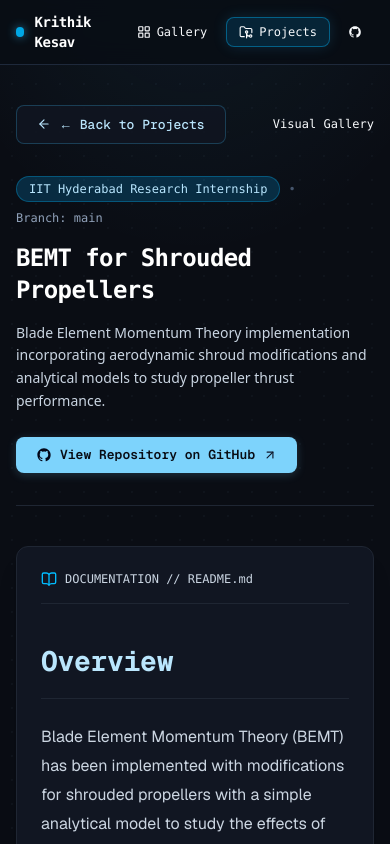
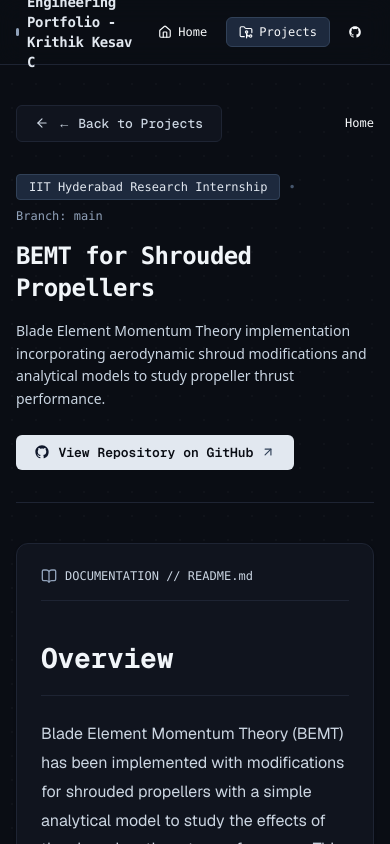
Before and after one commit to Krit8025/krit8025.github.io, a Next.js app: page /projects/BEMT-Shrouded-Propellers in a window 390 px wide. Shown: the top 844 px of the page. Built offline with nearby package versions, Linux system fonts and the light colour scheme.

Commit message:
feat: full knuckle CAD containment, Krithik Kesav C name update, Home nav label, muted zero-glow palette

```diff
--- a/src/app/globals.css
+++ b/src/app/globals.css
@@ -3,17 +3,11 @@
 
 :root {
   --background: #0a0d14;
-  --surface: #111622;
-  --surface-card: #131b2a;
-  --surface-hover: #172133;
-  --border-muted: #1f2633;
-  --border-active: #38bdf8;
-
-  --pastel-blue-light: #bae6fd;
-  --pastel-blue: #93c5fd;
-  --pastel-blue-sky: #7dd3fc;
-  --pastel-blue-deep: #38bdf8;
-  --pastel-ice: #e0f2fe;
+  --surface: #10141e;
+  --surface-card: #121723;
+  --surface-hover: #161c2b;
+  --border-muted: #1e2433;
+  --border-active: #475569;
 
   --text-primary: #f8fafc;
   --text-secondary: #cbd5e1;
@@ -27,10 +21,8 @@ body {
   min-height: 100vh;
   margin: 0;
   overflow-x: hidden;
-  background-image:
-    radial-gradient(ellipse 70% 40% at 50% -10%, rgba(56, 189, 248, 0.08), transparent),
-    radial-gradient(rgba(147, 197, 253, 0.035) 1px, transparent 1px);
-  background-size: 100% 100%, 24px 24px;
+  background-image: radial-gradient(rgba(255, 255, 255, 0.025) 1px, transparent 1px);
+  background-size: 24px 24px;
 }
 
 a {
@@ -38,7 +30,7 @@ a {
   text-decoration: none;
 }
 
-/* Custom Smooth Scrollbar */
+/* Custom Matte Scrollbar */
 ::-webkit-scrollbar {
   width: 8px;
   height: 8px;
@@ -47,34 +39,31 @@ a {
   background: #0a0d14;
 }
 ::-webkit-scrollbar-thumb {
-  background: #1f2633;
+  background: #1e2433;
   border-radius: 4px;
-  border: 1px solid rgba(56, 189, 248, 0.2);
 }
 ::-webkit-scrollbar-thumb:hover {
-  background: #38bdf8;
+  background: #334155;
 }
 
-/* Smooth Interactive Buttons */
+/* Matte Buttons */
 .smooth-btn-primary {
   display: inline-flex;
   align-items: center;
   gap: 0.5rem;
-  background: #7dd3fc;
-  color: #080c14;
+  background: #e2e8f0;
+  color: #0a0d14;
   font-weight: 600;
-  border-radius: 0.5rem;
-  padding: 0.6rem 1.25rem;
+  border-radius: 0.375rem;
+  padding: 0.55rem 1.15rem;
   font-family: var(--font-geist-mono), monospace;
   font-size: 0.8125rem;
-  transition: all 0.25s cubic-bezier(0.16, 1, 0.3, 1);
-  box-shadow: 0 2px 10px rgba(125, 211, 252, 0.2);
+  transition: all 0.2s ease;
 }
 
 .smooth-btn-primary:hover {
-  background: #bae6fd;
-  box-shadow: 0 6px 20px rgba(125, 211, 252, 0.35);
-  transform: translateY(-2px);
+  background: #ffffff;
+  transform: translateY(-1px);
 }
 
 .smooth-btn-primary:active {
@@ -85,24 +74,22 @@ a {
   display: inline-flex;
   align-items: center;
   gap: 0.5rem;
-  background: rgba(17, 22, 34, 0.85);
-  color: #bae6fd;
+  background: #10141e;
+  color: #cbd5e1;
   font-weight: 500;
-  border: 1px solid rgba(56, 189, 248, 0.25);
-  border-radius: 0.5rem;
-  padding: 0.6rem 1.25rem;
+  border: 1px solid #1e2433;
+  border-radius: 0.375rem;
+  padding: 0.55rem 1.15rem;
   font-family: var(--font-geist-mono), monospace;
   font-size: 0.8125rem;
-  backdrop-blur: 4px;
-  transition: all 0.25s cubic-bezier(0.16, 1, 0.3, 1);
+  transition: all 0.2s ease;
 }
 
 .smooth-btn-secondary:hover {
-  background: rgba(56, 189, 248, 0.12);
-  border-color: rgba(147, 197, 253, 0.6);
-  color: #f0f9ff;
-  box-shadow: 0 4px 16px rgba(56, 189, 248, 0.15);
-  transform: translateY(-2px);
+  background: #151a27;
+  border-color: #475569;
+  color: #f8fafc;
+  transform: translateY(-1px);
 }
 
 .smooth-btn-secondary:active {
@@ -130,22 +117,22 @@ a {
 
 .markdown-body h1 {
   font-size: 1.75rem;
-  color: #bae6fd;
-  border-bottom: 1px solid #1f2633;
+  color: #f1f5f9;
+  border-bottom: 1px solid #1e2433;
   padding-bottom: 0.75rem;
   margin-bottom: 1.5rem;
 }
 
 .markdown-body h2 {
   font-size: 1.35rem;
-  color: #93c5fd;
-  border-bottom: 1px dashed rgba(56, 189, 248, 0.25);
+  color: #e2e8f0;
+  border-bottom: 1px dashed #1e2433;
   padding-bottom: 0.4rem;
 }
 
 .markdown-body h3 {
   font-size: 1.15rem;
-  color: #7dd3fc;
+  color: #cbd5e1;
 }
 
 .markdown-body p {
@@ -153,37 +140,36 @@ a {
 }
 
 .markdown-body a {
-  color: #38bdf8;
+  color: #93c5fd;
   text-decoration: underline;
   text-underline-offset: 3px;
   transition: color 0.15s ease;
 }
 
 .markdown-body a:hover {
-  color: #93c5fd;
+  color: #bfdbfe;
 }
 
 .markdown-body pre {
-  background: #0d121c !important;
+  background: #0d1117 !important;
   color: #f1f5f9 !important;
-  border: 1px solid #1f2633;
+  border: 1px solid #1e2433;
   border-radius: 0.5rem;
   padding: 1.15rem;
   overflow-x: auto;
   margin: 1.5rem 0;
   font-family: var(--font-geist-mono), monospace;
   font-size: 0.875rem;
-  box-shadow: inset 0 2px 4px rgba(0, 0, 0, 0.4);
 }
 
 .markdown-body code {
   font-family: var(--font-geist-mono), monospace;
-  background: #131a27;
-  color: #7dd3fc;
+  background: #141a26;
+  color: #cbd5e1;
   padding: 0.15rem 0.4rem;
   border-radius: 4px;
   font-size: 0.875em;
-  border: 1px solid #1f2633;
+  border: 1px solid #1e2433;
 }
 
 .markdown-body pre code {
@@ -203,8 +189,8 @@ a {
 }
 
 .markdown-body blockquote {
-  border-left: 3px solid #38bdf8;
-  background: #0f1523;
+  border-left: 3px solid #475569;
+  background: #0f1420;
   padding: 0.75rem 1.25rem;
   margin: 1.25rem 0;
   color: #94a3b8;
@@ -216,37 +202,36 @@ a {
   border-collapse: collapse;
   margin: 1.75rem 0;
   font-size: 0.875rem;
-  border: 1px solid #1f2633;
+  border: 1px solid #1e2433;
   border-radius: 0.5rem;
   overflow: hidden;
 }
 
 .markdown-body th,
 .markdown-body td {
-  border: 1px solid #1f2633;
+  border: 1px solid #1e2433;
   padding: 0.65rem 0.85rem;
   text-align: left;
 }
 
 .markdown-body th {
-  background: #141c2c;
-  color: #bae6fd;
+  background: #141926;
+  color: #e2e8f0;
   font-family: var(--font-geist-mono), monospace;
   font-weight: 600;
 }
 
 .markdown-body tr:nth-child(even) {
-  background: #0c111a;
+  background: #0d111a;
 }
 
 .markdown-body img {
   max-width: 100%;
   height: auto;
   border-radius: 0.5rem;
-  border: 1px solid #1f2633;
+  border: 1px solid #1e2433;
   margin: 1.5rem auto;
   display: block;
-  box-shadow: 0 8px 24px rgba(0, 0, 0, 0.4);
 }
 
 .markdown-body p[align="center"] {
@@ -267,15 +252,15 @@ a {
 .katex-display {
   margin: 1.25rem 0 !important;
   padding: 0.85rem !important;
-  background: #0d131f;
+  background: #0d111a;
   border-radius: 0.5rem;
-  border: 1px solid #1f2633;
+  border: 1px solid #1e2433;
   overflow-x: auto;
   overflow-y: hidden;
-  color: #f0f9ff;
+  color: #f1f5f9;
 }
 
 .katex {
   font-size: 1.05em !important;
-  color: #e0f2fe;
+  color: #e2e8f0;
 }
--- a/src/app/layout.tsx
+++ b/src/app/layout.tsx
@@ -15,9 +15,9 @@ const geistMono = Geist_Mono({
 });
 
 export const metadata: Metadata = {
-  title: "Krithik Kesav | Engineering Portfolio",
+  title: "Krithik Kesav C | Engineering Portfolio",
   description:
-    "Engineering portfolio of Krithik Kesav - Final year student of Mechanical Engineering at BITS Pilani, Hyderabad Campus.",
+    "Engineering portfolio of Krithik Kesav C - Final year student of Mechanical Engineering at BITS Pilani, Hyderabad Campus.",
 };
 
 export default function RootLayout({
@@ -30,7 +30,7 @@ export default function RootLayout({
       lang="en"
       className={`${geistSans.variable} ${geistMono.variable} h-full antialiased dark`}
     >
-      <body className="min-h-full flex flex-col bg-[#090d14] text-[#f8fafc] selection:bg-sky-500/30 selection:text-sky-200">
+      <body className="min-h-full flex flex-col bg-[#0a0d14] text-[#f8fafc] selection:bg-slate-700 selection:text-white">
         <Navbar />
         <div className="flex-1">{children}</div>
         <Footer />
--- a/src/app/page.tsx
+++ b/src/app/page.tsx
@@ -7,11 +7,11 @@ import ProjectImageCard from "@/components/ProjectImageCard";
 export default function Home() {
   return (
     <main className="max-w-5xl mx-auto px-4 sm:px-6 py-12 sm:py-16 space-y-16">
-      {/* Hero Section: Bigger, Bolder, Professional Header */}
-      <section className="space-y-6 border-b border-[#1f2633] pb-12">
+      {/* Hero Section */}
+      <section className="space-y-6 border-b border-[#1e2433] pb-12">
         <div className="space-y-3">
-          <h1 className="text-4xl sm:text-6xl font-extrabold tracking-tight text-white leading-tight">
-            Krithik Kesav
+          <h1 className="text-4xl sm:text-6xl font-extrabold tracking-tight text-slate-100 leading-tight">
+            Krithik Kesav C
           </h1>
           <p className="text-xl sm:text-2xl font-bold text-slate-200 leading-snug">
             Final year student of Mechanical Engineering at BITS Pilani, Hyderabad Campus
@@ -19,12 +19,12 @@ export default function Home() {
           <p className="text-base sm:text-lg text-slate-300 max-w-3xl leading-relaxed pt-1">
             Interested in Computational modelling using data driven approaches for analyzing mechanical systems.
           </p>
-          <p className="text-sm sm:text-base text-sky-400 font-mono italic">
-            P.S. I also love machining for fun.
+          <p className="text-sm sm:text-base text-slate-400 font-mono italic">
+            P.S. I also love machining for fun :)
           </p>
         </div>
 
-        {/* Action Buttons */}
+        {/* Action Buttons: Clean & Muted */}
         <div className="flex flex-wrap items-center gap-3.5 pt-2 font-mono text-xs">
           <a
             href="https://github.com/Krit8025"
@@ -32,7 +32,7 @@ export default function Home() {
             rel="noopener noreferrer"
             className="smooth-btn-primary"
           >
-            <GithubIcon className="w-4 h-4 text-slate-950" />
+            <GithubIcon className="w-4 h-4 text-slate-900" />
             <span>github.com/Krit8025</span>
           </a>
 
@@ -48,12 +48,12 @@ export default function Home() {
 
       {/* Main Section: Visual Projects Directory (Image-Only Cards) */}
       <section className="space-y-6">
-        <div className="flex flex-col sm:flex-row sm:items-end justify-between gap-3 border-b border-[#1f2633] pb-4">
+        <div className="flex flex-col sm:flex-row sm:items-end justify-between gap-3 border-b border-[#1e2433] pb-4">
           <div className="space-y-1">
-            <span className="text-xs font-mono text-sky-400 font-semibold tracking-wider uppercase">
+            <span className="text-xs font-mono text-slate-400 font-semibold tracking-wider uppercase">
               Featured Work
             </span>
-            <h2 className="text-2xl sm:text-3xl font-mono font-bold text-white tracking-tight">
+            <h2 className="text-2xl sm:text-3xl font-mono font-bold text-slate-100 tracking-tight">
               Projects Showcase
             </h2>
           </div>
@@ -71,10 +71,10 @@ export default function Home() {
       </section>
 
       {/* Bottom Switcher: Leads to Textual Projects List */}
-      <section className="p-6 sm:p-7 rounded-xl border border-[#1f2633] bg-[#111622] hover:border-sky-500/30 transition-all duration-300 shadow-lg flex flex-col sm:flex-row items-start sm:items-center justify-between gap-4">
+      <section className="p-6 sm:p-7 rounded-xl border border-[#1e2433] bg-[#10141e] hover:border-slate-600 transition-all duration-200 flex flex-col sm:flex-row items-start sm:items-center justify-between gap-4">
         <div className="space-y-1">
-          <h3 className="font-mono text-base font-bold text-white flex items-center gap-2">
-            <Sparkles className="w-4 h-4 text-sky-400" />
+          <h3 className="font-mono text-base font-bold text-slate-200 flex items-center gap-2">
+            <Sparkles className="w-4 h-4 text-slate-400" />
             Looking for detailed project descriptions?
           </h3>
         </div>
--- a/src/app/projects/[slug]/page.tsx
+++ b/src/app/projects/[slug]/page.tsx
@@ -28,7 +28,7 @@ export async function generateMetadata({ params }: ProjectPageProps) {
   if (!project) return { title: "Project Not Found" };
 
   return {
-    title: `${project.title} | Krithik Kesav`,
+    title: `${project.title} | Krithik Kesav C`,
     description: project.description,
   };
 }
@@ -44,7 +44,7 @@ export default async function ProjectPage({ params }: ProjectPageProps) {
   return (
     <main className="max-w-4xl mx-auto px-4 sm:px-6 py-10 sm:py-14 space-y-10">
       {/* Navigation & Header */}
-      <div className="space-y-6 border-b border-[#1f2633] pb-8">
+      <div className="space-y-6 border-b border-[#1e2433] pb-8">
         <div className="flex flex-wrap items-center justify-between gap-3 text-xs font-mono">
           <Link
             href="/projects"
@@ -56,16 +56,16 @@ export default async function ProjectPage({ params }: ProjectPageProps) {
 
           <Link
             href="/"
-            className="text-slate-400 hover:text-sky-300 font-medium font-mono text-xs transition-colors"
+            className="text-slate-400 hover:text-slate-200 font-medium font-mono text-xs transition-colors"
           >
-            Visual Gallery
+            Home
           </Link>
         </div>
 
         {/* Project Meta Banner */}
         <div className="space-y-4 pt-2">
           <div className="flex flex-wrap items-center gap-2">
-            <span className="px-3 py-1 rounded-full text-xs font-mono font-medium text-sky-200 bg-sky-500/20 border border-sky-400/30">
+            <span className="px-3 py-1 rounded text-xs font-mono font-medium text-slate-200 bg-slate-800 border border-slate-700">
               {project.tag}
             </span>
             <span className="text-slate-600 font-mono text-xs">•</span>
@@ -74,7 +74,7 @@ export default async function ProjectPage({ params }: ProjectPageProps) {
             </span>
           </div>
 
-          <h1 className="text-2xl sm:text-4xl font-mono font-bold text-white tracking-tight">
+          <h1 className="text-2xl sm:text-4xl font-mono font-bold text-slate-100 tracking-tight">
             {project.title}
           </h1>
 
@@ -90,22 +90,22 @@ export default async function ProjectPage({ params }: ProjectPageProps) {
               rel="noopener noreferrer"
               className="smooth-btn-primary"
             >
-              <GithubIcon className="w-4 h-4 text-slate-950" />
+              <GithubIcon className="w-4 h-4 text-slate-900" />
               <span>View Repository on GitHub</span>
-              <ArrowUpRight className="w-3.5 h-3.5 text-slate-900" />
+              <ArrowUpRight className="w-3.5 h-3.5 text-slate-700" />
             </a>
           </div>
         </div>
       </div>
 
       {/* Rendered README Container */}
-      <article className="rounded-xl border border-[#1f2633] bg-[#111622] p-6 sm:p-10 shadow-xl overflow-hidden">
-        <div className="flex items-center justify-between border-b border-[#1f2633] pb-4 mb-8 text-xs font-mono font-medium text-slate-400">
+      <article className="rounded-xl border border-[#1e2433] bg-[#10141e] p-6 sm:p-10 shadow-sm overflow-hidden">
+        <div className="flex items-center justify-between border-b border-[#1e2433] pb-4 mb-8 text-xs font-mono font-medium text-slate-400">
           <div className="flex items-center gap-2">
-            <BookOpen className="w-4 h-4 text-sky-400" />
+            <BookOpen className="w-4 h-4 text-slate-400" />
             <span className="text-slate-300">DOCUMENTATION // {project.readmeFile}</span>
           </div>
-          <span className="px-2.5 py-0.5 rounded-full text-[11px] bg-sky-500/10 text-sky-300 border border-sky-400/20 hidden sm:inline">
+          <span className="px-2.5 py-0.5 rounded text-[11px] bg-slate-800 text-slate-300 border border-slate-700 hidden sm:inline">
             Math &amp; Diagram Enabled
           </span>
         </div>
@@ -134,7 +134,7 @@ export default async function ProjectPage({ params }: ProjectPageProps) {
           href={project.repoUrl}
           target="_blank"
           rel="noopener noreferrer"
-          className="text-slate-400 hover:text-sky-300 transition-colors font-medium"
+          className="text-slate-400 hover:text-slate-200 transition-colors font-medium"
         >
           Contribute on GitHub ↗
         </a>
--- a/src/app/projects/page.tsx
+++ b/src/app/projects/page.tsx
@@ -3,7 +3,7 @@ import { ArrowLeft, ArrowUpRight, FolderGit2 } from "lucide-react";
 import { PROJECTS } from "@/data/projects";
 
 export const metadata = {
-  title: "Engineering and Research Projects | Krithik Kesav",
+  title: "Engineering and Research Projects | Krithik Kesav C",
   description: "Engineering and research projects across computational modeling and mechanics.",
 };
 
@@ -11,22 +11,22 @@ export default function ProjectsPage() {
   return (
     <main className="max-w-5xl mx-auto px-4 sm:px-6 py-12 space-y-10">
       {/* Header */}
-      <section className="space-y-4 border-b border-[#1f2633] pb-8">
+      <section className="space-y-4 border-b border-[#1e2433] pb-8">
         <Link
           href="/"
-          className="inline-flex items-center gap-1.5 text-xs font-mono text-slate-400 hover:text-sky-300 transition-colors"
+          className="inline-flex items-center gap-1.5 text-xs font-mono text-slate-400 hover:text-slate-200 transition-colors"
         >
           <ArrowLeft className="w-3.5 h-3.5" />
-          <span>← Back to Visual Gallery</span>
+          <span>← Back to Home</span>
         </Link>
 
         <div className="space-y-2">
-          <div className="inline-flex items-center gap-2 px-2.5 py-0.5 rounded-full text-xs font-mono font-medium bg-sky-500/10 border border-sky-400/25 text-sky-300">
+          <div className="inline-flex items-center gap-2 px-2.5 py-0.5 rounded text-xs font-mono font-medium bg-slate-800 text-slate-300 border border-slate-700">
             <FolderGit2 className="w-3.5 h-3.5" />
             <span>PORTFOLIO DIRECTORY</span>
           </div>
 
-          <h1 className="text-3xl sm:text-5xl font-mono font-bold tracking-tight text-white">
+          <h1 className="text-3xl sm:text-5xl font-mono font-bold tracking-tight text-slate-100">
             Engineering and Research Projects
           </h1>
         </div>
@@ -38,24 +38,24 @@ export default function ProjectsPage() {
           <Link
             key={project.slug}
             href={`/projects/${project.slug}`}
-            className="group relative block p-6 sm:p-7 rounded-xl border border-[#1f2633] bg-[#111622] hover:border-sky-400/50 hover:bg-[#141b2a] shadow-lg hover:shadow-[0_12px_32px_-10px_rgba(56,189,248,0.2)] hover:-translate-y-1 transition-all duration-300 ease-out cursor-pointer"
+            className="group relative block p-6 sm:p-7 rounded-xl border border-[#1e2433] bg-[#10141e] hover:border-slate-500 hover:bg-[#131926] transition-all duration-200 cursor-pointer"
           >
             <div className="space-y-3">
               {/* Header row: Index & Project Tag */}
               <div className="flex flex-wrap items-center justify-between gap-2 text-xs font-mono">
-                <span className="font-semibold text-sky-300 bg-sky-950/60 px-2.5 py-0.5 rounded border border-sky-500/25">
+                <span className="font-semibold text-slate-300 bg-slate-800 px-2.5 py-0.5 rounded border border-slate-700">
                   [{String(index + 1).padStart(2, "0")}] {project.name}
                 </span>
 
-                <span className="px-3 py-1 rounded-full text-xs font-medium font-mono text-sky-200 bg-sky-500/15 border border-sky-400/30">
+                <span className="px-3 py-0.5 rounded text-xs font-medium font-mono text-slate-300 bg-slate-800 border border-slate-700">
                   {project.tag}
                 </span>
               </div>
 
               {/* Title */}
-              <h2 className="text-lg sm:text-2xl font-mono font-bold text-white group-hover:text-sky-300 transition-colors flex items-center justify-between gap-3">
+              <h2 className="text-lg sm:text-2xl font-mono font-bold text-slate-100 group-hover:text-white transition-colors flex items-center justify-between gap-3">
                 <span>{project.title}</span>
-                <span className="text-xs font-mono text-sky-300 opacity-0 group-hover:opacity-100 transition-opacity duration-200 hidden sm:inline-flex items-center gap-1 shrink-0">
+                <span className="text-xs font-mono text-slate-400 opacity-0 group-hover:opacity-100 transition-opacity duration-200 hidden sm:inline-flex items-center gap-1 shrink-0">
                   <span>Read Documentation</span>
                   <ArrowUpRight className="w-3.5 h-3.5" />
                 </span>
@@ -68,8 +68,8 @@ export default function ProjectsPage() {
             </div>
 
             {/* Bottom Row */}
-            <div className="flex items-center justify-between pt-3 mt-4 border-t border-[#1a212f] text-xs font-mono text-slate-400">
-              <span className="font-medium text-sky-400/90 flex items-center gap-1 group-hover:underline">
+            <div className="flex items-center justify-between pt-3 mt-4 border-t border-[#18202d] text-xs font-mono text-slate-400">
+              <span className="font-medium text-slate-400 group-hover:text-slate-200 flex items-center gap-1 group-hover:underline">
                 → Click anywhere to read further
               </span>
 
--- a/src/components/Footer.tsx
+++ b/src/components/Footer.tsx
@@ -3,11 +3,11 @@ import { GithubIcon } from "@/components/GithubIcon";
 
 export default function Footer() {
   return (
-    <footer className="border-t border-[#1e293b] bg-[#070a0f] mt-auto">
+    <footer className="border-t border-[#1e2433] bg-[#070a0f] mt-auto">
       <div className="max-w-5xl mx-auto px-4 sm:px-6 py-8 flex flex-col sm:flex-row items-center justify-between gap-4 text-xs font-mono text-slate-400">
         <div className="flex items-center gap-2">
-          <Sparkles className="w-3.5 h-3.5 text-sky-400" />
-          <span className="font-medium text-slate-300">Krithik Kesav</span>
+          <Sparkles className="w-3.5 h-3.5 text-slate-500" />
+          <span className="font-medium text-slate-300">Krithik Kesav C</span>
           <span>•</span>
           <span className="text-slate-500">BITS Pilani, Hyderabad Campus</span>
         </div>
@@ -17,9 +17,9 @@ export default function Footer() {
             href="https://github.com/Krit8025"
             target="_blank"
             rel="noopener noreferrer"
-            className="flex items-center gap-1.5 px-3 py-1.5 rounded-lg bg-[#111723] border border-[#1e293b] hover:border-sky-400/50 hover:text-sky-200 transition-all font-medium text-slate-300"
+            className="flex items-center gap-1.5 px-3 py-1.5 rounded-md bg-[#10141e] border border-[#1e2433] hover:border-slate-600 hover:text-slate-200 transition-colors font-medium text-slate-300"
           >
-            <GithubIcon className="w-3.5 h-3.5 text-sky-300" />
+            <GithubIcon className="w-3.5 h-3.5 text-slate-400" />
             <span>github.com/Krit8025</span>
             <ArrowUpRight className="w-3 h-3 text-slate-500" />
           </a>
--- a/src/components/Navbar.tsx
+++ b/src/components/Navbar.tsx
@@ -2,49 +2,46 @@
 
 import Link from "next/link";
 import { usePathname } from "next/navigation";
-import { FolderGit2, LayoutGrid } from "lucide-react";
+import { FolderGit2, Home as HomeIcon } from "lucide-react";
 import { GithubIcon } from "@/components/GithubIcon";
 
 export default function Navbar() {
   const pathname = usePathname();
 
   return (
-    <header className="sticky top-0 z-50 backdrop-blur-md bg-[#090d14]/85 border-b border-[#1e293b]">
+    <header className="sticky top-0 z-50 backdrop-blur-md bg-[#0b0e14]/90 border-b border-[#1e2433]">
       <div className="max-w-5xl mx-auto px-4 sm:px-6 h-16 flex items-center justify-between">
         {/* Brand */}
         <Link
           href="/"
-          className="flex items-center gap-2.5 group font-mono text-sm tracking-tight text-slate-200 hover:text-white transition-colors"
+          className="flex items-center gap-2 group font-mono text-sm tracking-tight text-slate-200 hover:text-white transition-colors"
         >
-          <div className="w-2.5 h-2.5 rounded-full bg-sky-400 shadow-[0_0_10px_rgba(56,189,248,0.7)] animate-pulse" />
-          <span className="font-bold text-sm tracking-tight text-white group-hover:text-sky-300 transition-colors">
-            Krithik Kesav
-          </span>
-          <span className="hidden sm:inline text-xs text-sky-400/60 font-mono">
-            /portfolio
+          <span className="w-2 h-2 rounded-full bg-slate-400" />
+          <span className="font-semibold text-sm tracking-tight text-slate-200 group-hover:text-white transition-colors">
+            Engineering Portfolio - Krithik Kesav C
           </span>
         </Link>
 
-        {/* Navigation Tabs with Smooth Transitions */}
+        {/* Navigation Tabs */}
         <nav className="flex items-center gap-1.5 sm:gap-2.5 text-xs sm:text-sm font-mono font-medium">
           <Link
             href="/"
-            className={`flex items-center gap-1.5 px-3 py-1.5 rounded-lg border transition-all duration-200 ${
+            className={`flex items-center gap-1.5 px-3 py-1.5 rounded-md border transition-colors ${
               pathname === "/"
-                ? "bg-sky-500/15 text-sky-200 border-sky-400/40 shadow-[0_0_14px_rgba(56,189,248,0.15)]"
-                : "text-slate-400 hover:text-slate-100 hover:bg-white/[0.04] border-transparent"
+                ? "bg-slate-800 text-slate-100 border-slate-700"
+                : "text-slate-400 hover:text-slate-100 hover:bg-slate-800/50 border-transparent"
             }`}
           >
-            <LayoutGrid className="w-3.5 h-3.5" />
-            <span>Gallery</span>
+            <HomeIcon className="w-3.5 h-3.5" />
+            <span>Home</span>
           </Link>
 
           <Link
             href="/projects"
-            className={`flex items-center gap-1.5 px-3 py-1.5 rounded-lg border transition-all duration-200 ${
+            className={`flex items-center gap-1.5 px-3 py-1.5 rounded-md border transition-colors ${
               pathname === "/projects" || pathname.startsWith("/projects/")
-                ? "bg-sky-500/15 text-sky-200 border-sky-400/40 shadow-[0_0_14px_rgba(56,189,248,0.15)]"
-                : "text-slate-400 hover:text-slate-100 hover:bg-white/[0.04] border-transparent"
+                ? "bg-slate-800 text-slate-100 border-slate-700"
+                : "text-slate-400 hover:text-slate-100 hover:bg-slate-800/50 border-transparent"
             }`}
           >
             <FolderGit2 className="w-3.5 h-3.5" />
@@ -55,7 +52,7 @@ export default function Navbar() {
             href="https://github.com/Krit8025"
             target="_blank"
             rel="noopener noreferrer"
-            className="flex items-center gap-1.5 px-3 py-1.5 rounded-lg text-slate-400 hover:text-sky-200 hover:bg-white/[0.04] transition-colors"
+            className="flex items-center gap-1.5 px-3 py-1.5 rounded-md text-slate-400 hover:text-slate-100 hover:bg-slate-800/50 transition-colors"
             title="GitHub Profile"
           >
             <GithubIcon className="w-3.5 h-3.5" />
```
Also changed, not shown: src/components/ProjectImageCard.tsx (+13 -16 lines).
